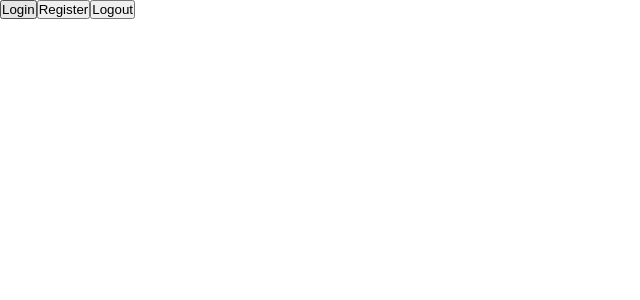
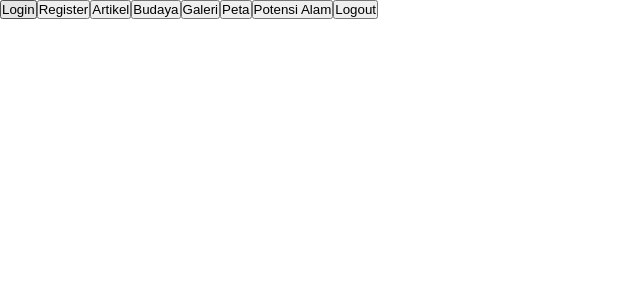
Before and after one commit to ZulfikarPra/muna-palpale, a React (Create React App) app in the folder frontend/: page / in a window 1280 px wide. Shown: the top 300 px of the page, without its empty margins (0-640 px from the left). Built offline with nearby package versions, Linux system fonts and the light colour scheme.

Commit message:
add pages routes

```diff
--- a/frontend/src/App.js
+++ b/frontend/src/App.js
@@ -3,6 +3,11 @@ import { BrowserRouter as Router, Route, Routes } from 'react-router-dom';
 import { Home } from './pages/Home';
 import { Login } from './pages/Login';
 import { Register } from './pages/Register';
+import { Artikel } from './pages/Artikel';
+import { Budaya } from './pages/Budaya';
+import { Galeri } from './pages/Galeri';
+import { Peta } from './pages/Peta';
+import { PotensiAlam } from './pages/PotensiAlam';
 
 function App() {
   return (
@@ -12,6 +17,11 @@ function App() {
           <Route path="/" element={<Home></Home>}></Route>
           <Route path="/login" element={<Login></Login>}></Route>
           <Route path="/register" element={<Register></Register>}></Route>
+          <Route path="/artikel" element={<Artikel></Artikel>}></Route>
+          <Route path="/budaya" element={<Budaya></Budaya>}></Route>
+          <Route path="/galeri" element={<Galeri></Galeri>}></Route>
+          <Route path="/peta" element={<Peta></Peta>}></Route>
+          <Route path="/potensi-alam" element={<PotensiAlam></PotensiAlam>}></Route>
         </Routes>
       </Router>
     </div>
--- a/frontend/src/pages/Artikel.js
+++ b/frontend/src/pages/Artikel.js
@@ -0,0 +1,7 @@
+export const Artikel = () => {
+  return (
+    <div>
+      <h1>ARTIKEL</h1>
+    </div>
+  );
+};
--- a/frontend/src/pages/Budaya.js
+++ b/frontend/src/pages/Budaya.js
@@ -0,0 +1,7 @@
+export const Budaya = () => {
+  return (
+    <div>
+      <h1>BUDAYA</h1>
+    </div>
+  );
+};
--- a/frontend/src/pages/Galeri.js
+++ b/frontend/src/pages/Galeri.js
@@ -0,0 +1,7 @@
+export const Galeri = () => {
+  return (
+    <div>
+      <h1>GALERI</h1>
+    </div>
+  );
+};
--- a/frontend/src/pages/Home.js
+++ b/frontend/src/pages/Home.js
@@ -12,6 +12,21 @@ export const Home = () => {
       <Link to={'/register'}>
         <button>Register</button>
       </Link>
+      <Link to={'/artikel'}>
+        <button>Artikel</button>
+      </Link>
+      <Link to={'/budaya'}>
+        <button>Budaya</button>
+      </Link>
+      <Link to={'/galeri'}>
+        <button>Galeri</button>
+      </Link>
+      <Link to={'/peta'}>
+        <button>Peta</button>
+      </Link>
+      <Link to={'/potensi-alam'}>
+        <button>Potensi Alam</button>
+      </Link>
       <button onClick={() => dispatch(logout())}>Logout</button>
     </div>
   );
--- a/frontend/src/pages/Peta.js
+++ b/frontend/src/pages/Peta.js
@@ -0,0 +1,7 @@
+export const Peta = () => {
+  return (
+    <div>
+      <h1>PETA</h1>
+    </div>
+  );
+};
--- a/frontend/src/pages/PotensiAlam.js
+++ b/frontend/src/pages/PotensiAlam.js
@@ -0,0 +1,7 @@
+export const PotensiAlam = () => {
+  return (
+    <div>
+      <h1>POTENSI ALAM</h1>
+    </div>
+  );
+};
```
